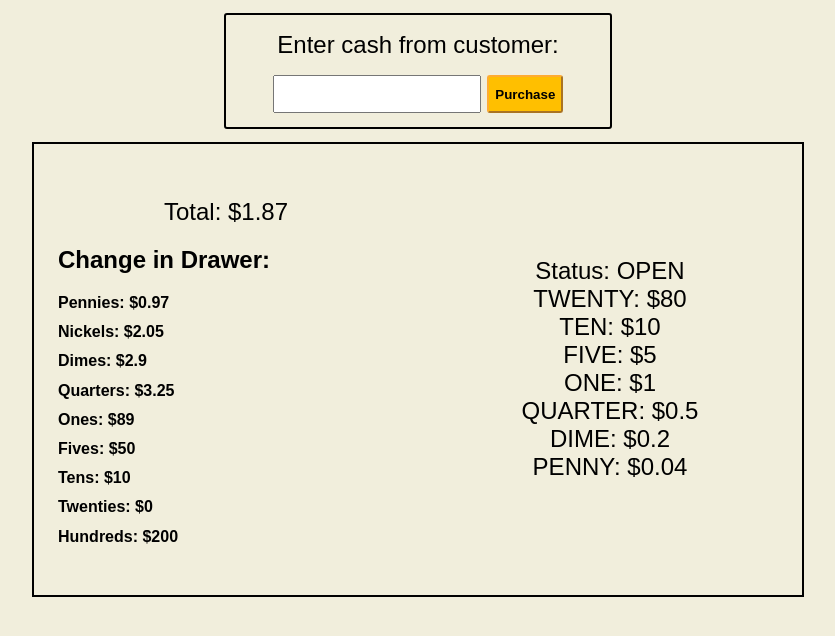
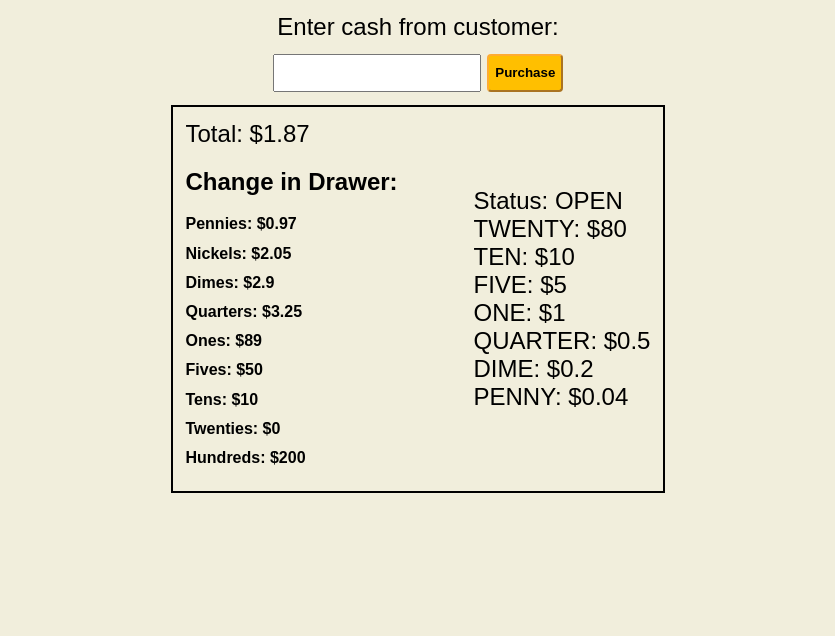
Before and after one commit to Relzarick/cash-Register, a plain HTML site: page index.html in a window 1280 px wide. Both pictures are taken after a click on the button "Purchase". Shown: the part 98-734 px from the top of the page, without its empty margins (222-1057 px from the left). Drawn offline with Linux system fonts and the light colour scheme.

Commit message:
Add files via upload

```diff
--- a/styles.css
+++ b/styles.css
@@ -14,16 +14,13 @@ h1 {
 }
 .input-container {
   font-size: 1.5rem;
-  height: 6rem;
+  height: max-content;
   width: 24rem;
-  border: 2px solid black;
-  border-radius: 3px;
-  margin: auto;
-  padding-top: 1rem;
+  margin: 0 auto;
 }
 .user-input {
   height: 2rem;
-  margin-top: 1rem;
+  margin-top: 1vw;
   width: 12.5rem;
 }
 #purchase-btn {
@@ -32,14 +29,11 @@ h1 {
   font-weight: bold;
   background-color: #ffbf00;
   border-color: #feac32;
-  border-radius: 3px;
+  border-radius: 4px;
 }
 .container {
-  display: inline-block;
-  width: 24rem;
-  margin: 3vw 0;
+  width: clamp(18rem, 12vw, 24rem);
   border-radius: 3px;
-  padding-top: 1rem;
 }
 
 .price {
@@ -51,45 +45,43 @@ h1 {
 
 #change-container {
   text-align: left;
-  padding-left: 1.5rem;
 }
+
 #change-container p {
   font-size: 1rem;
   font-weight: 600;
-  margin: 0.7rem 0;
+  margin: clamp(0.2rem, 1vw, 0.7rem) 0;
+  width: max-content;
 }
 #change-container h2 {
   font-size: 1.5rem;
+  width: max-content;
 }
 #change-due {
-  display: inline-block;
-  font-size: 1.5rem;
-  width: 24rem;
-  min-height: 8vh;
-  margin: 1vw 0;
+  font-size: clamp(1.2rem, 4vw, 1.5rem);
   display: none;
   align-items: center;
-  justify-content: center;
 }
 .supa-container {
   display: flex;
   flex-direction: row;
-  margin: 1vw auto;
+  margin: 1vw auto 0;
+  padding: 1vw;
   border: 2px solid black;
   width: max-content;
+  text-align: left;
 }
 
 @media only screen and (min-width: 320px) and (max-width: 480px) {
   .container {
     height: max-content;
-    width: 20rem;
+    width: max-content;
   }
   .input-container {
     height: clamp(4rem, 50vw, 6rem);
     width: 20rem;
   }
   #change-due {
-    width: 20rem;
-    text-align: left;
+    margin-top: 16vw;
   }
 }
```
Also changed, not shown: index.html (+1 -0 lines).
